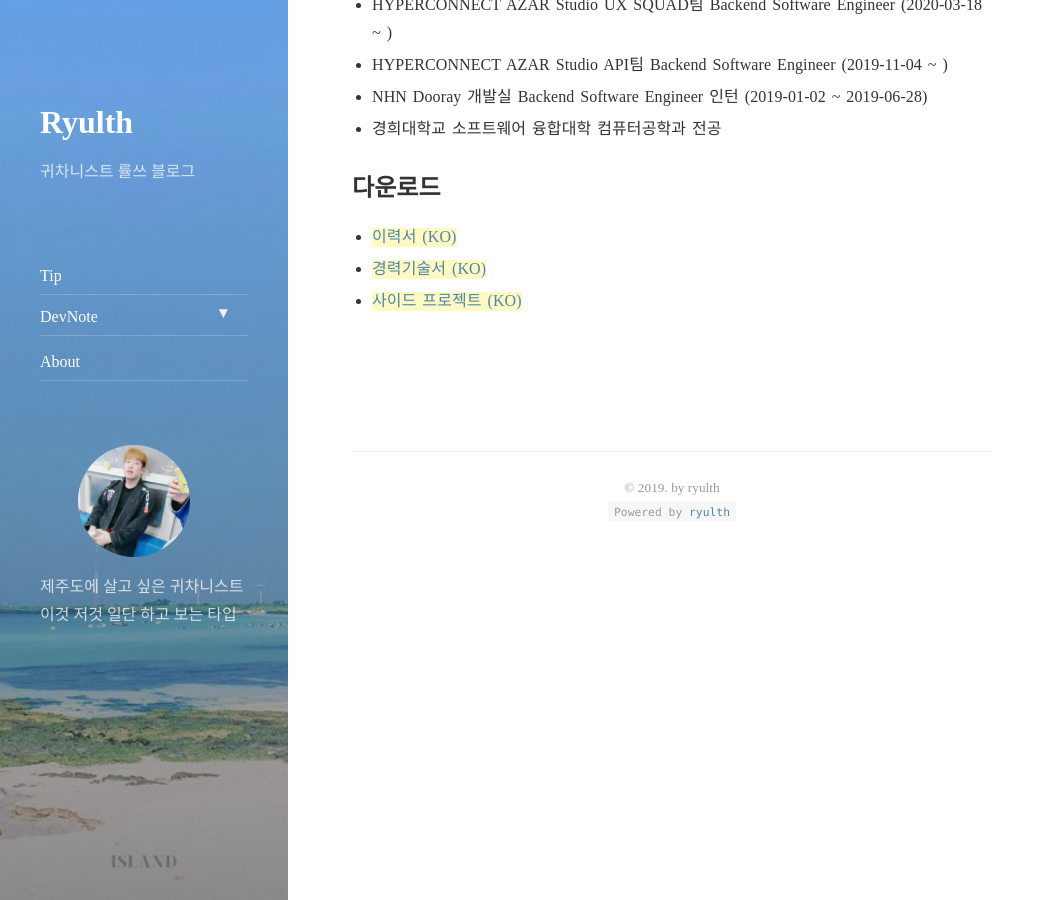
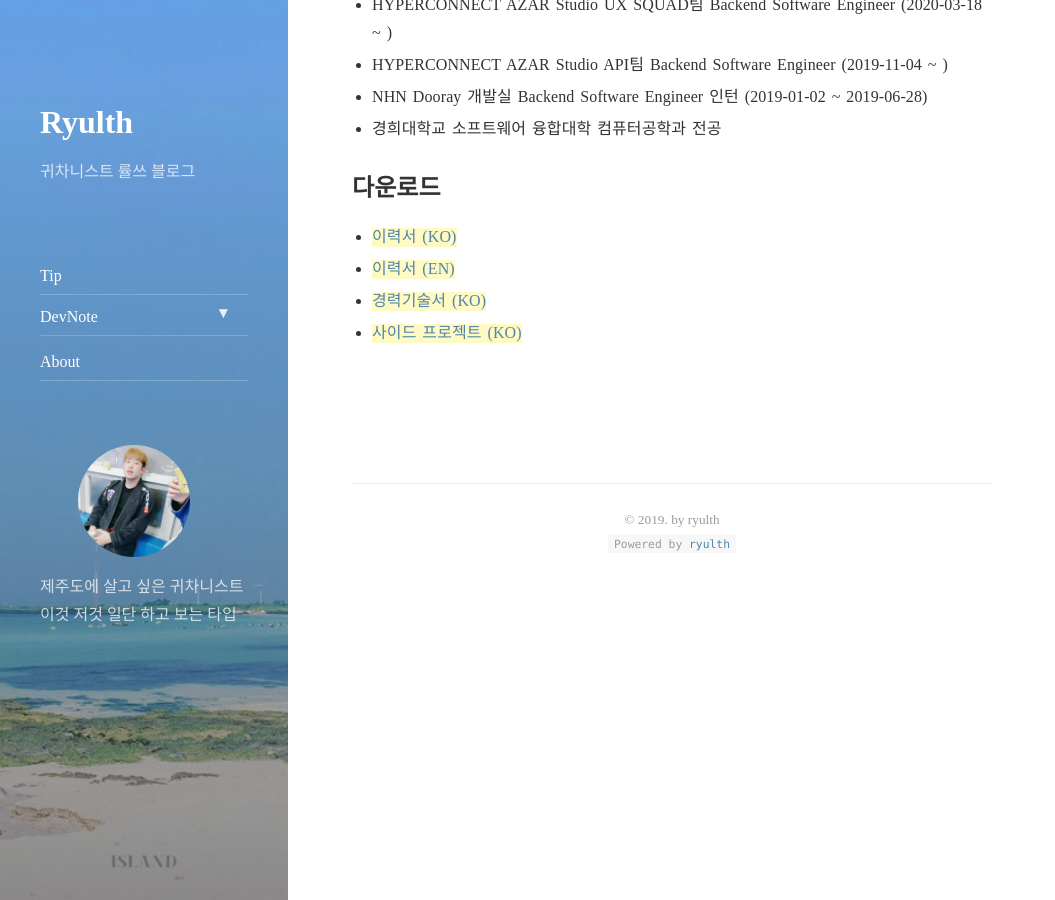
Before and after one commit to Ryulth/ryulth.github.io, a Jekyll site: the page built from about.md, in a window 1280 px wide and 900 px high, scrolled down 630 px. Shown: the whole window, without its empty margins (0-1055 px from the left). Built offline with Jekyll 4.4.1, drawn with Linux system fonts in a browser that asks for light colours; nearby versions of some CDN libraries.

Commit message:
Update about.md

```diff
--- a/about.md
+++ b/about.md
@@ -22,5 +22,6 @@
 
 ## 다운로드
 - [이력서 (KO)](https://ryulth.com/resume-ko.pdf)
+- [이력서 (EN)](https://ryulth.com/resume-en.pdf)
 - [경력기술서 (KO)](https://ryulth.com/cv-ko.pdf)
 - [사이드 프로젝트 (KO)](https://ryulth.com/side-project-ko.pdf)
```
